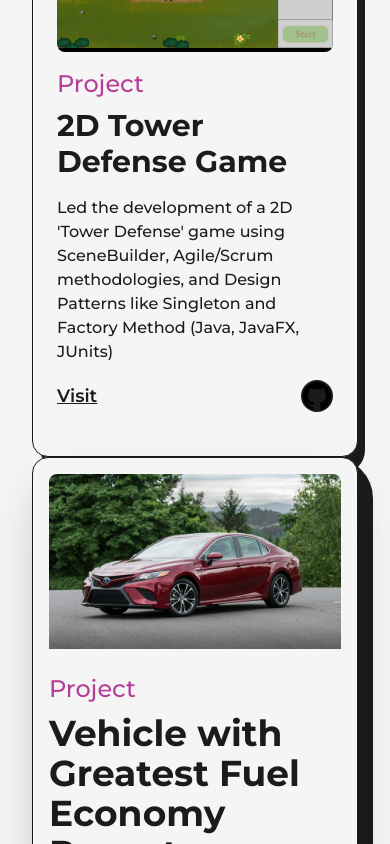
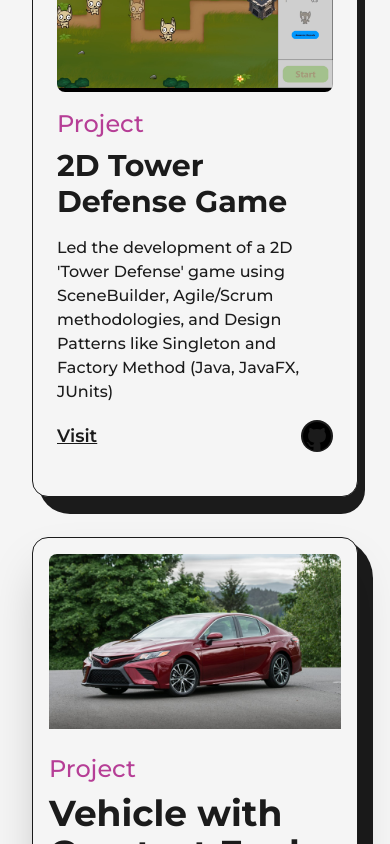
Before and after one commit to williamcaseylucas/williamcaseylucas.github.io, a Next.js app: page /projects in a window 390 px wide. Shown: the part 1963-2807 px from the top of the page. Built offline with nearby package versions, Linux system fonts and the light colour scheme.

Commit message:
adjusted padding for navbar and projects

```diff
--- a/src/components/Navbar.jsx
+++ b/src/components/Navbar.jsx
@@ -114,7 +114,7 @@ const Navbar = () => {
             /> */}
           </nav>
           {/* justify-normal */}
-          <nav className="flex items-center justify-center flex-wrap">
+          <nav className="flex items-center justify-center flex-wrap mt-2">
             {/* <motion.a
               className="w-6 mr-3 sm:mx-1"
               whileHover={{ y: -2 }}
--- a/src/pages/projects.jsx
+++ b/src/pages/projects.jsx
@@ -137,7 +137,7 @@ const projects = () => {
                 github=""
               />
             </div>
-            <div className="md:col-span-6 col-span-12">
+            <div className="md:col-span-6 col-span-12 mb-10">
               <Project
                 type="Project"
                 title="Machine Learning - Landscape Image Classification"
@@ -147,7 +147,7 @@ const projects = () => {
                 github=""
               />
             </div>
-            <div className="md:col-span-6 col-span-12">
+            <div className="md:col-span-6 col-span-12 mb-10">
               <Project
                 type="Project"
                 title="2D Tower Defense Game"
@@ -159,7 +159,7 @@ const projects = () => {
                 github=""
               />
             </div>
-            <div className="col-span-12">
+            <div className="col-span-12 mb-10">
               <FeaturedProject
                 type="Project"
                 title="Vehicle with Greatest Fuel Economy Report"
```
